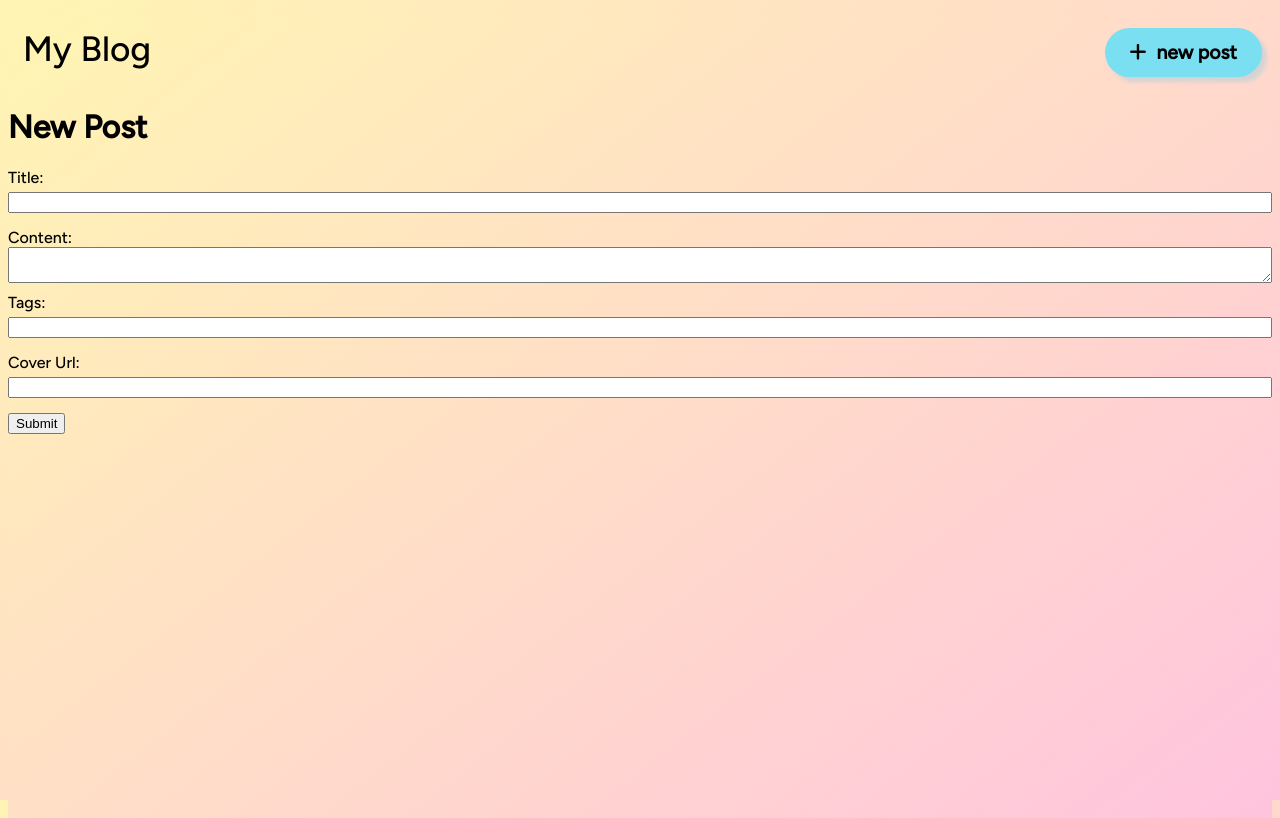
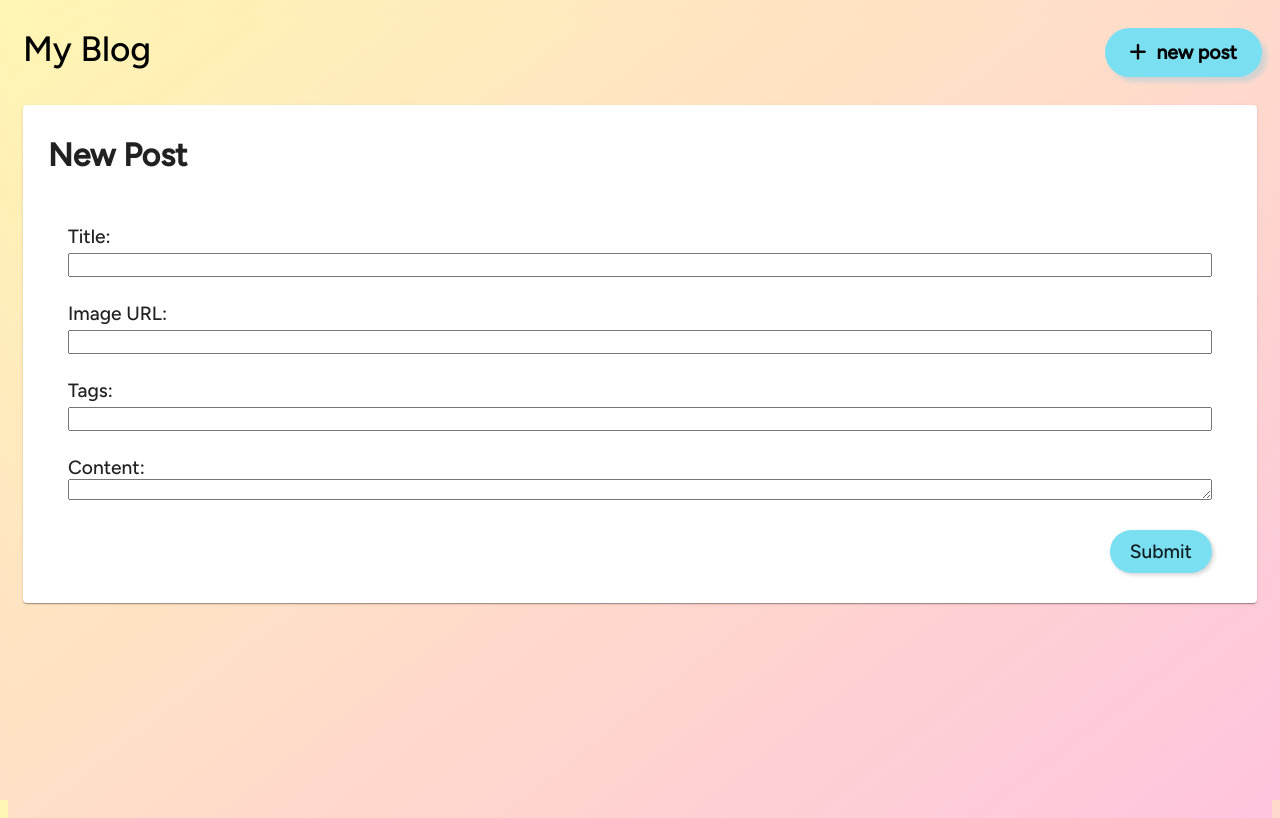
Before and after one commit to nitya308/personal-blog-frontend, a React (Vite) app: page /posts/new in a window 1280 px wide. Built offline with nearby package versions, Linux system fonts and the light colour scheme.

Commit message:
finished styling

```diff
--- a/src/actions/index.js
+++ b/src/actions/index.js
@@ -58,7 +58,7 @@ export function createPost(post, navigate) {
 export function updatePost(post) { /* axios put */
   return (dispatch) => {
     axios.put(`${ROOT_URL}/posts${API_KEY}`, post).then((response) => {
-      dispatch({type: ActionTypes.FETCH_POST, payload: response.data})
+      dispatch({ type: ActionTypes.FETCH_POST, payload: response.data });
       // do something with response.data  (some json)
     }).catch((error) => {
       // hit an error do something else!
@@ -87,8 +87,6 @@ export function deletePost(id, navigate) {
   };
 }
 
-
-
 // CURL commands
 // # all posts get:
 // curl -X GET "https://platform.cs52.me/api/posts?key=NITYA_AGARWALA"
--- a/src/components/newpost.jsx
+++ b/src/components/newpost.jsx
@@ -1,6 +1,10 @@
+/* eslint-disable jsx-a11y/label-has-associated-control */
+/* eslint-disable import/no-extraneous-dependencies */
 import React, { useState } from 'react';
 import { useDispatch, connect } from 'react-redux';
 import { useNavigate } from 'react-router-dom';
+import Paper from '@mui/material/Paper';
+import TextareaAutosize from 'react-textarea-autosize';
 
 function NewPost(props) {
   const [title, setTitle] = useState('');
@@ -36,10 +40,9 @@ function NewPost(props) {
   }
 
   return (
-    <div>
+    <Paper className="single-post">
       <h1>New Post</h1>
-      <form onSubmit={handleSubmit}>
-        <div>
+      <form>
         <label htmlFor="title">Title:
           <input
             id="title"
@@ -48,39 +51,32 @@ function NewPost(props) {
             onChange={(event) => setTitle(event.target.value)}
           />
         </label>
-        </div>
-        <div>
-          <label htmlFor="content">Content:
-            <textarea
-              id="content"
-              value={content}
-              onChange={(event) => setContent(event.target.value)}
+        <label htmlFor="imgUrl">Image URL:
+          <input
+            id="imgUrl"
+            type="text"
+            value={coverUrl}
+            onChange={(event) => setCoverUrl(event.target.value)}
           />
         </label>
-
-        </div>
-        <div>
-          <label htmlFor="tags">Tags:    <input
+        <label htmlFor="tags">Tags:
+          <input
             id="tags"
             type="text"
             value={tags}
             onChange={(event) => setTags(event.target.value)}
           />
         </label>
-        </div>
-        <div>
-          <label htmlFor="coverUrl">Cover Url:
-            <input
-              id="coverUrl"
-              type="text"
-              value={coverUrl}
-              onChange={(event) => setCoverUrl(event.target.value)}
+        <label htmlFor="content"> Content:
+          <TextareaAutosize required
+            id="content"
+            value={content}
+            onChange={(event) => setContent(event.target.value)}
           />
         </label>
-        </div>
-        <input type="submit" value="Submit" />
+        <div id="submit-button" onClick={handleSubmit} role="button" tabIndex={0}>Submit</div>
       </form>
-    </div>
+    </Paper>
   );
 }
 
--- a/src/style.scss
+++ b/src/style.scss
@@ -67,6 +67,24 @@ i{
 
 }
 
+#submit-button{
+  background-color: #7bdff2;
+  text-decoration: none;
+  border-radius: 40px;
+  padding: 10px 20px;
+  box-shadow: 2px 2px 4px #D3D3D3;
+  width: fit-content;
+  margin-top: 20px;
+  align-self: flex-end;
+  justify-self: end;
+
+&:hover {
+  background-color: #73C4D3;
+  transform: scale(1.02);
+}
+
+}
+
 #posts-list{
   display: flex;
   flex-direction: row;
@@ -101,6 +119,8 @@ i{
   form{
     padding: 20px;
     font-size: 1.2em;
+    display: flex;
+    flex-direction: column;
   }
 }
 
```
Lines whose indentation alone changed are shown as unchanged.
